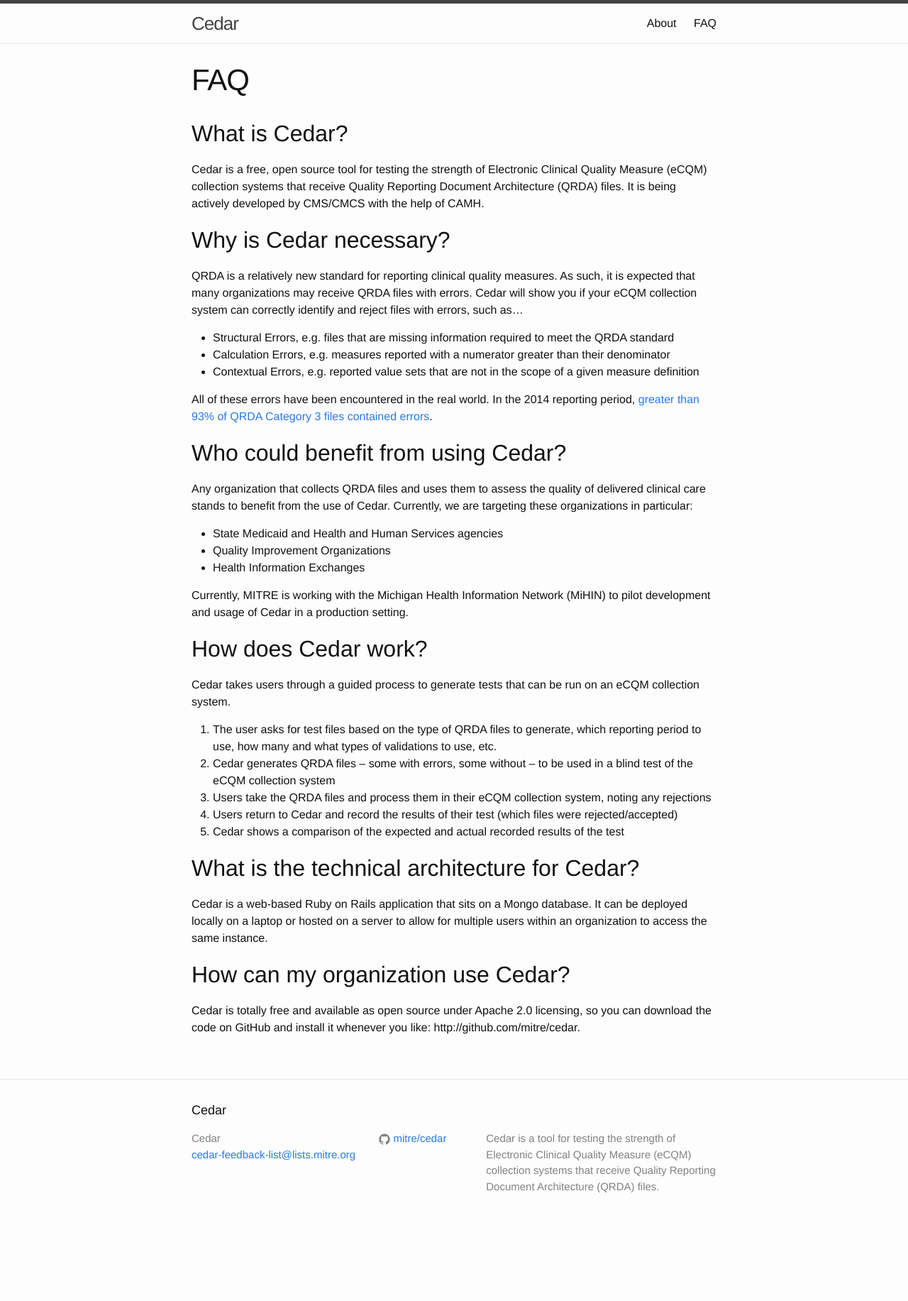
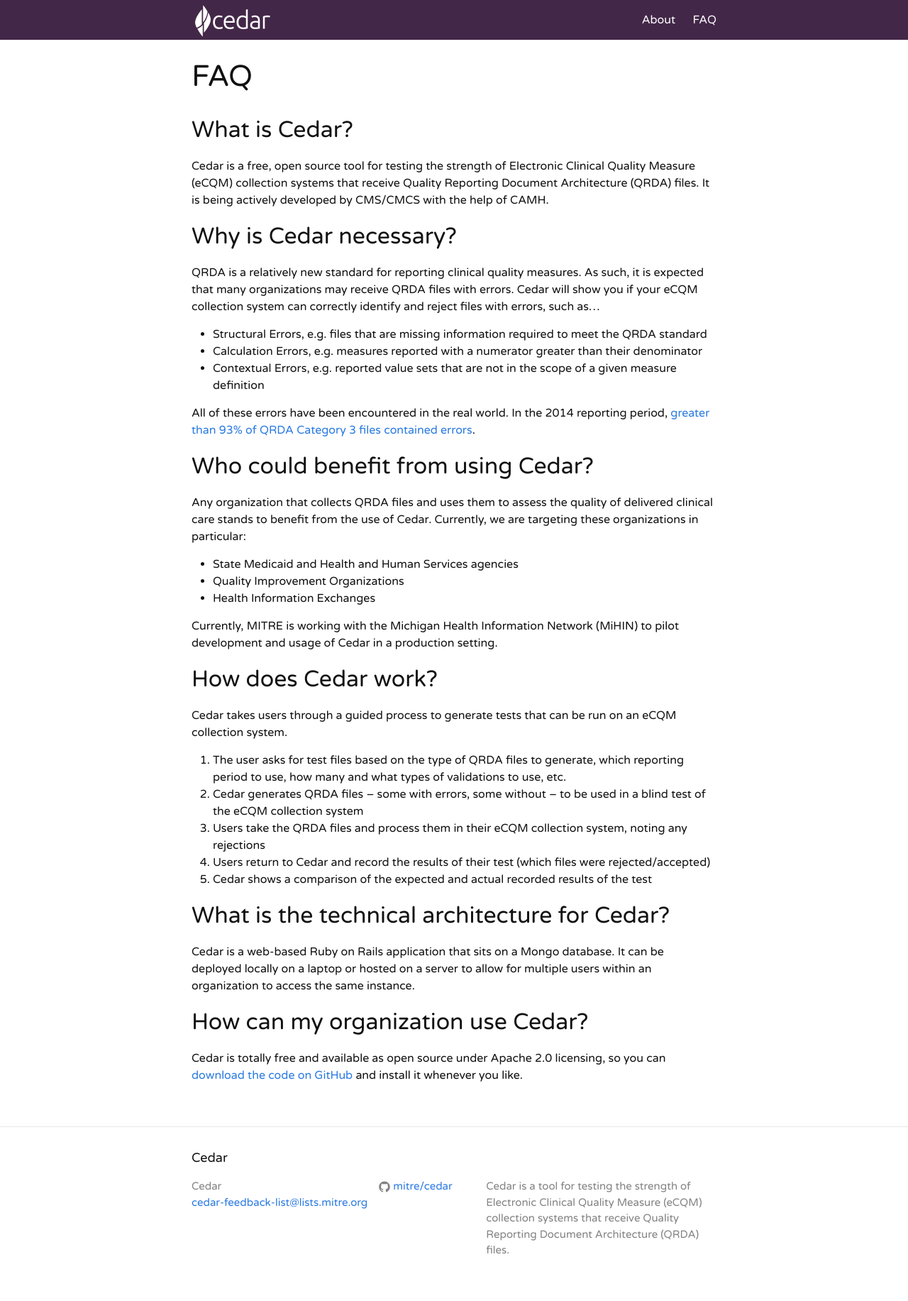
Before and after one commit to edeyoung/cedar, a Jekyll site: the page built from faq.md, in a window 1280 px wide. Shown: the whole page at 71% size. Built offline with Jekyll 4.4.1, drawn with Linux system fonts in a browser that asks for light colours; before the commit the page ends 1743 px from its top, so only the background shows below that.

Commit message:
Modifying the header and font to make it look more like Cedar

```diff
--- a/_includes/head.html
+++ b/_includes/head.html
@@ -6,6 +6,7 @@
   <title>{% if page.title %}{{ page.title | escape }}{% else %}{{ site.title | escape }}{% endif %}</title>
   <meta name="description" content="{% if page.excerpt %}{{ page.excerpt | strip_html | strip_newlines | truncate: 160 }}{% else %}{{ site.description }}{% endif %}">
 
+  <link href='https://fonts.googleapis.com/css?family=Varela+Round' rel='stylesheet' type='text/css'>
   <link rel="stylesheet" href="{{ "/css/main.css" | prepend: site.baseurl }}">
   <link rel="shortcut icon" type="image/png" href={{ "/images/favicon.png" | prepend: site.baseurl }}>
   <link rel="canonical" href="{{ page.url | replace:'index.html','' | prepend: site.baseurl | prepend: site.url }}">
--- a/_includes/header.html
+++ b/_includes/header.html
@@ -2,7 +2,10 @@
 
   <div class="wrapper">
 
-    <a class="site-title" href="{{ site.baseurl }}/">{{ site.title }}</a>
+    <a class="site-title" href="{{ site.baseurl }}/">
+      <img src={{ "/images/cedar_header_logo.png" | prepend: site.baseurl }}>
+      <span class='sr-only'>{{ site.title }}</span>
+    </a>
 
     <nav class="site-nav">
       <a href="#" class="menu-icon">
--- /dev/null
+++ b/_sass/cedar.scss
@@ -0,0 +1,27 @@
+/* Overrides */
+.sr-only {
+  position: absolute;
+  width: 1px;
+  height: 1px;
+  padding: 0;
+  margin: -1px;
+  overflow: hidden;
+  clip: rect(0,0,0,0);
+  border: 0;
+}
+
+* {
+  font-family: 'Varela Round'
+}
+body {
+  background-color: white;
+}
+
+/* Site Header */
+.site-header {
+  background: rgb(67, 39, 72);
+  border-top: none;
+}
+.site-nav .page-link {
+  color: white;
+}
--- a/css/main.scss
+++ b/css/main.scss
@@ -49,5 +49,6 @@ $on-laptop:        800px;
 @import
         "base",
         "layout",
-        "syntax-highlighting"
+        "syntax-highlighting",
+        "cedar"
 ;
--- a/faq.md
+++ b/faq.md
@@ -38,4 +38,4 @@ Cedar takes users through a guided process to generate tests that can be run on
 Cedar is a web-based Ruby on Rails application that sits on a Mongo database.  It can be deployed locally on a laptop or hosted on a server to allow for multiple users within an organization to access the same instance.
 
 ## How can my organization use Cedar?
-Cedar is totally free and available as open source under Apache 2.0 licensing, so you can download the code on GitHub and install it whenever you like: http://github.com/mitre/cedar.
+Cedar is totally free and available as open source under Apache 2.0 licensing, so you can [download the code on GitHub](http://github.com/mitre/cedar) and install it whenever you like.
```
